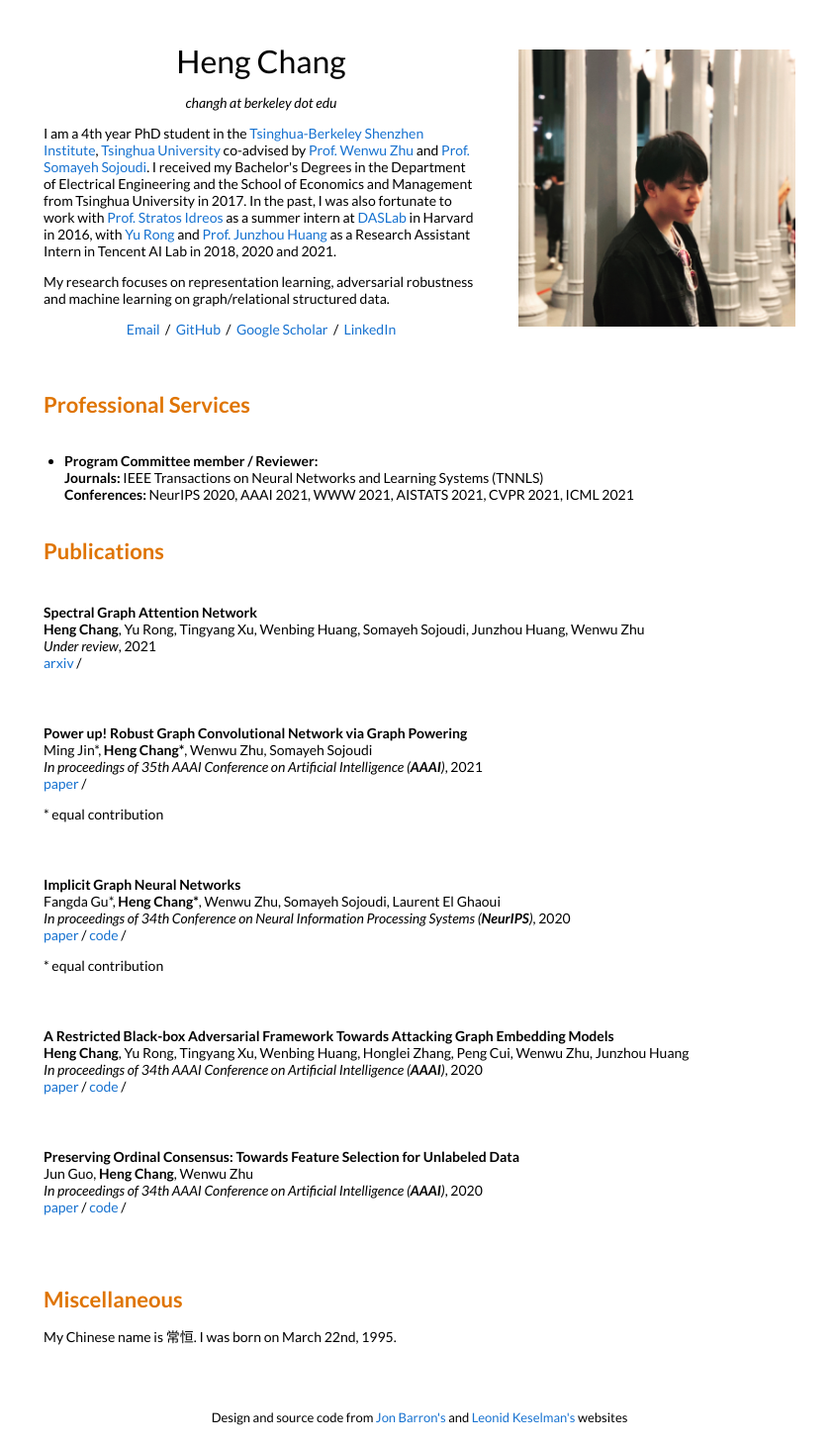
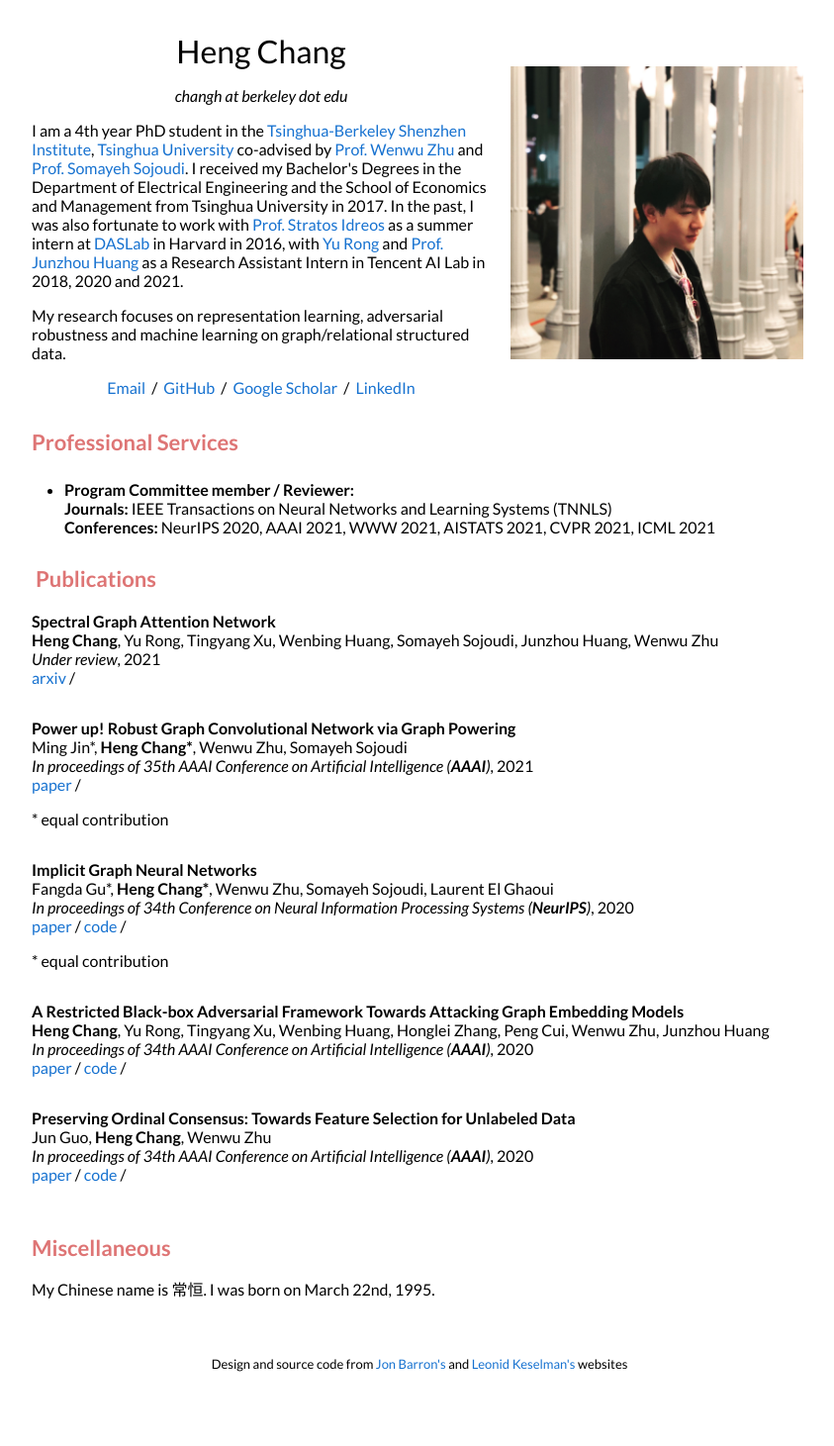
Before and after one commit to hchang95/hchang95.github.io, a Jekyll site: the page built from _posts/2021-03-01-arxiv-0.markdown, in a window 1280 px wide. Shown: the whole page at 99% size, without its empty margins (216-1059 px from the left). Built offline with Jekyll 4.4.1, drawn with Linux system fonts in a browser that asks for light colours; after the commit the page ends 1407 px from its top, so only the background shows below that.

Commit message:
change color

```diff
--- a/_layouts/default.html
+++ b/_layouts/default.html
@@ -23,7 +23,7 @@
       <td style="padding:0px">
         <table style="width:100%;border:0px;border-spacing:0px;border-collapse:separate;margin-right:auto;margin-left:auto;">
           <tr style="padding:0px">
-            <td style="padding:2.5%;width:60%;vertical-align:middle">
+            <td style="padding:1%;width:60%;vertical-align:middle">
               <h1>
                 Heng Chang
               </h1>
@@ -42,7 +42,7 @@
                 <a href="https://www.linkedin.com/in/恒-常-61a67898/"> LinkedIn </a>
               </p>
             </td>
-            <td style="padding:2.5%;width:40%;max-width:40%">
+            <td style="padding:1.5%;width:40%;max-width:40%">
               <img style="width:100%;max-width:100%" alt="profile photo" src="images/profile_pic.JPG">
             </td>
           </tr>
@@ -51,8 +51,8 @@
 
         <table style="width:100%;border:0px;border-spacing:0px;border-collapse:separate;margin-right:auto;margin-left:auto;cellspacing=0">
           <tr>
-            <td style="padding:2.5%;width:100%;vertical-align:middle">
-              <h2 style="color:#DF7401;"> <b>Professional Services</b></h2>
+            <td style="padding:1%;width:100%;vertical-align:middle">
+              <h2 style="color:#DE7575;"> <b>Professional Services</b></h2>
             </td>
           </tr>
           {% for post in site.posts %}
@@ -72,8 +72,8 @@
 
         <table style="width:100%;border:0px;border-spacing:0px;border-collapse:separate;margin-right:auto;margin-left:auto;">
           <tr>
-            <td style="padding:2.5%;width:100%;vertical-align:middle">
-              <h2 style="color:#DF7401;"> <b>Publications</b></h2>
+            <td style="padding:1.5%;width:100%;vertical-align:middle">
+              <h2 style="color:#DE7575;"> <b>Publications</b></h2>
             </td>
           </tr>
         </table>
@@ -83,7 +83,7 @@
           {% for cat in post.categories %}
           {% if cat == 'research' %}
           <tr>
-            <td style="padding:2.5%;width:25%;vertical-align:middle">
+            <td style="padding:1%;width:75%;vertical-align:middle">
               <h3>{{post.title}}</h3>
               <br>
               {{post.authors}}
@@ -124,8 +124,8 @@
 
         <table style="width:100%;border:0px;border-spacing:0px;border-collapse:separate;margin-right:auto;margin-left:auto;">
           <tr>
-            <td style="padding:2.5%;width:100%;vertical-align:middle">
-              <h2 style="color:#DF7401;"> <b>Miscellaneous</b></h2>
+            <td style="padding:1%;width:100%;vertical-align:middle">
+              <h2 style="color:#DE7575;"> <b>Miscellaneous</b></h2>
               <p>My Chinese name is 常恒. I was born on March 22nd, 1995.
               </p>
             </td>
--- a/style.scss
+++ b/style.scss
@@ -30,13 +30,13 @@ tr,
 p,
 a {
   font-family: 'Lato', Verdana, Helvetica, sans-serif;
-  font-size: 14px;
+  font-size: 16px;
   font-display: auto;
 }
 
 strong {
   font-family: 'Lato', Verdana, Helvetica, sans-serif;
-  font-size: 14px;
+  font-size: 16px;
   font-display: auto;
 }
 
@@ -52,7 +52,7 @@ h2 {
 
 h3 {
   font-family: 'Lato', Verdana, Helvetica, sans-serif;
-  font-size: 14px;
+  font-size: 16px;
   font-weight: 700;
   font-display: auto;
   padding: 0px;
@@ -67,8 +67,8 @@ h1 {
   font-display: auto;
   text-align: center;
   padding: 0px;
-  margin-block-start: 14px;
-  margin-block-end: 14px;
+  margin-block-start: 16px;
+  margin-block-end: 16px;
   margin-left: 0px;
   margin-right: 0px;
 
```
